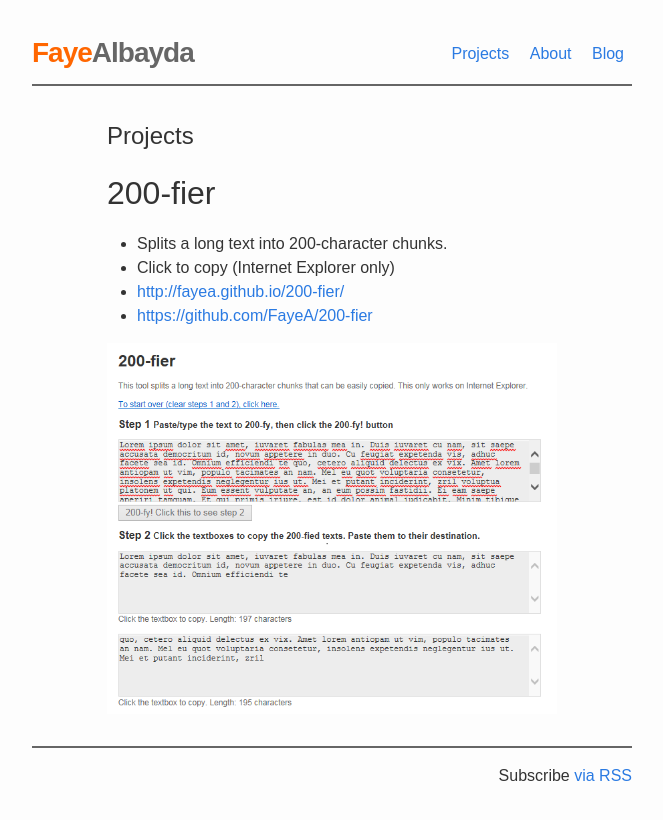
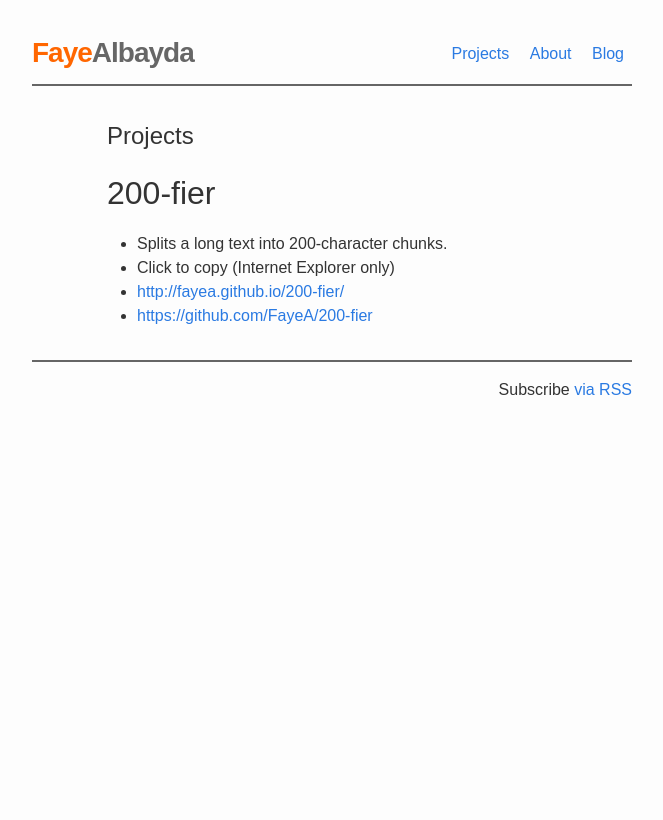
Before and after one commit to FayeA/fayea.github.io, a Jekyll site: the page built from projects.md, in a window 1280 px wide. Shown: the top 820 px of the page, without its empty margins (308-971 px from the left). Built offline with Jekyll 4.4.1, drawn with Linux system fonts in a browser that asks for light colours.

Commit message:
Remove screenshot in projects page (still need to figure out how to make it load!)

```diff
--- a/projects.md
+++ b/projects.md
@@ -10,5 +10,3 @@
  - Click to copy (Internet Explorer only)
  - [http://fayea.github.io/200-fier/](http://fayea.github.io/200-fier/)
  - [https://github.com/FayeA/200-fier](https://github.com/FayeA/200-fier)
-
- ![200-fier screemshot](/images/200-fier-screenshot.PNG)
```
